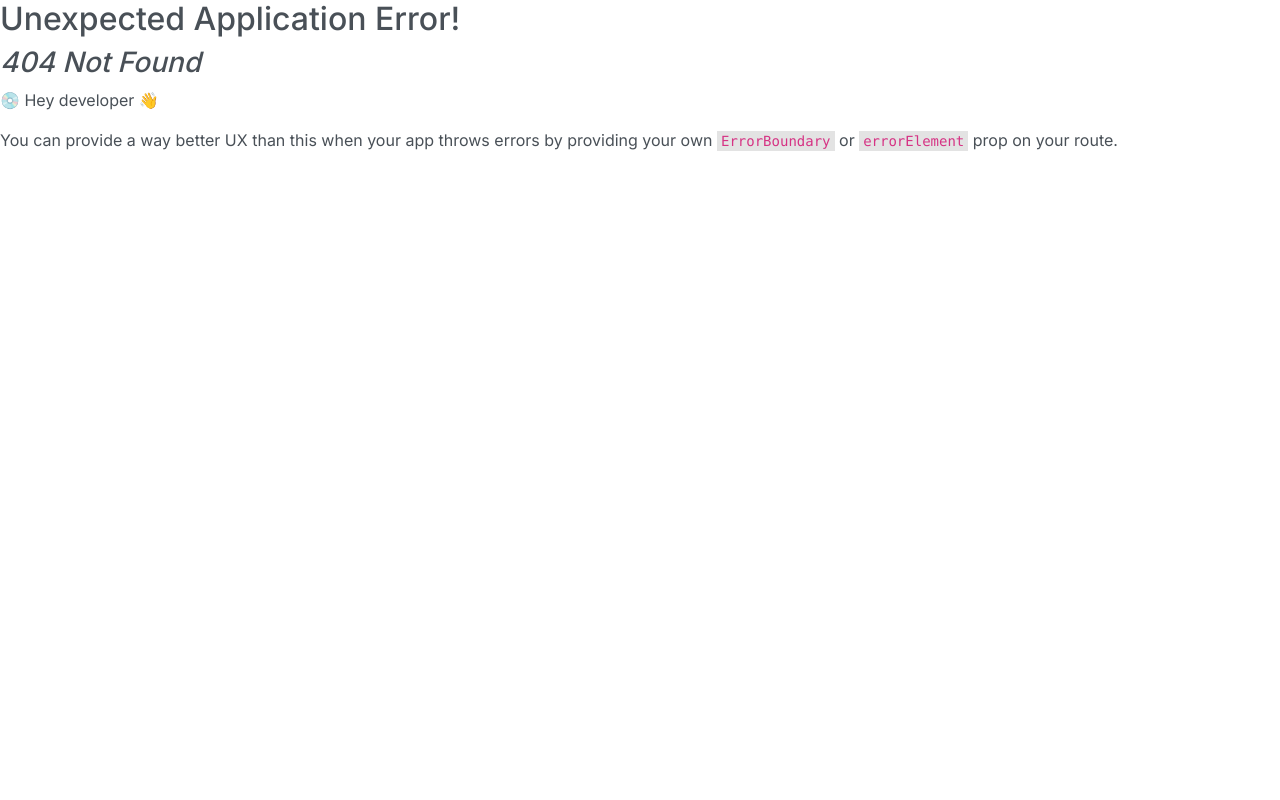
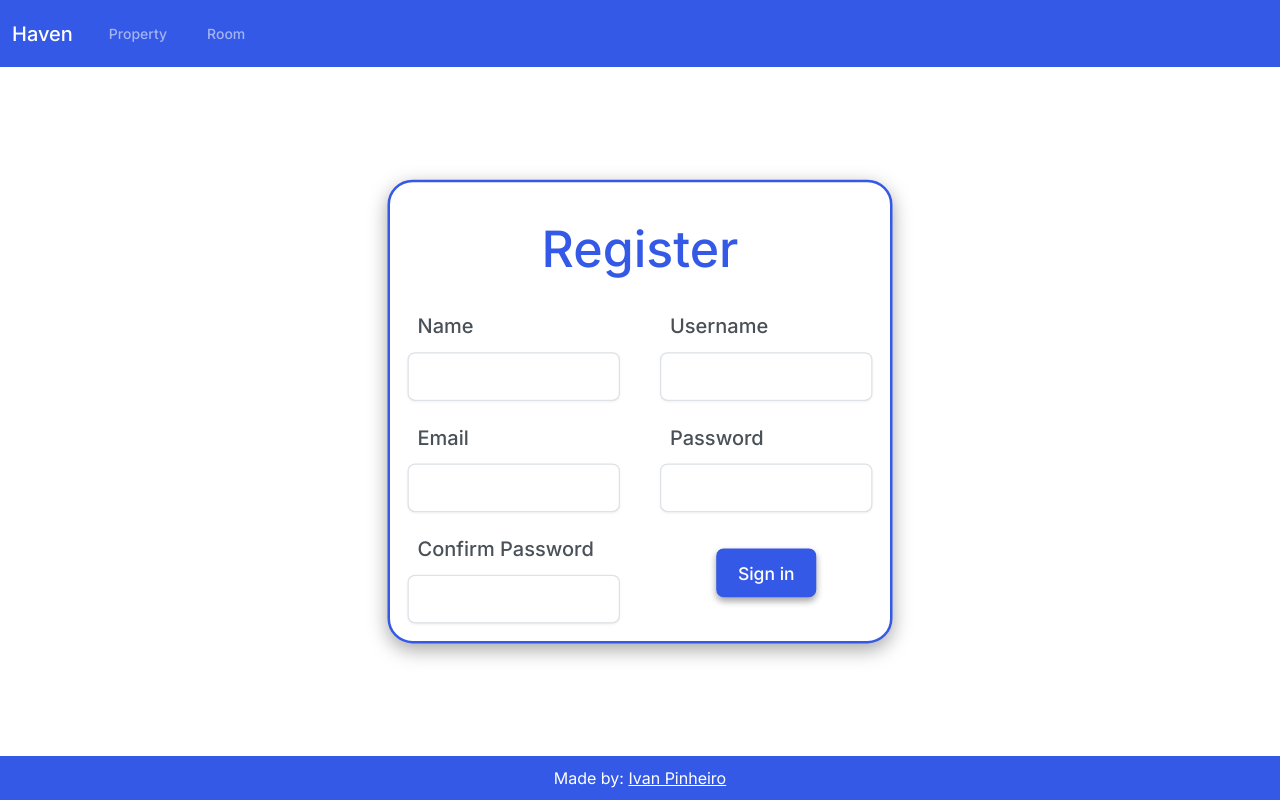
Before and after one commit to Ivanppf/havendac-frontend, a React (Create React App) app: page /register in a window 1280 px wide. Before the commit this address had no page. Built offline with nearby package versions, Linux system fonts and the light colour scheme.

Commit message:
FEATURE added signin and register screen

```diff
--- a/src/components/Card.css
+++ b/src/components/Card.css
@@ -1,4 +1,4 @@
-.div-cadastro-property {
+.div-card {
     border: 2px solid #3459e6;
     padding: 14px;
     background: white;
--- a/src/components/Card.js
+++ b/src/components/Card.js
@@ -5,7 +5,7 @@ import {Form} from "react-router-dom";
 
 export default function Card(props) {
     return (
-        <Form className="div-cadastro-property">
+        <Form className="div-card">
             <h1 className="titulo text-primary">{props.title}</h1>
             {props.children}
         </Form>
--- a/src/main/AppRoutes.js
+++ b/src/main/AppRoutes.js
@@ -8,6 +8,8 @@ import PropertyRequestService from "../service/PropertyRequestService";
 import RoomRequestService from "../service/RoomRequestService";
 import PropertyUpdate from "../screens/property/propertyUpdate";
 import RoomUpdate from "../screens/room/RoomUpdate";
+import Signin from "../screens/login/Signin";
+import Register from "../screens/login/Register";
 
 const AppRoutes = createBrowserRouter([
     {
@@ -15,12 +17,7 @@ const AppRoutes = createBrowserRouter([
         children: [
             {
                 path: "/",
-                element: <PropertyTable/>,
-                loader: async () => {
-                    // return []
-                    const propertyRequestService = new PropertyRequestService();
-                    return propertyRequestService.findAll()
-                }
+                element: <Signin/>
             },
             {
                 path: "/properties",
@@ -56,6 +53,14 @@ const AppRoutes = createBrowserRouter([
                 path: "/rooms/update",
                 element: <RoomUpdate/>
             },
+            {
+                path: "/signin",
+                element: <Signin/>
+            },
+            {
+                path: "/register",
+                element: <Register/>
+            }
         ]
     }
 ])
--- /dev/null
+++ b/src/screens/login/Register.css
@@ -0,0 +1,18 @@
+.grid-div {
+  display: grid;
+  grid-template-columns: 170px 170px;
+  column-gap: 32px;
+}
+
+.divtitulo {
+  margin-top: 16px;
+  display: flex;
+  align-items: center;
+  justify-content: center;
+}
+
+.div-button-property {
+  display: flex;
+  align-items: center;
+  justify-content: center;
+}
--- /dev/null
+++ b/src/screens/login/Register.js
@@ -0,0 +1,38 @@
+import Card from "../../components/Card";
+import "./Register.css";
+
+export default function Signup() {
+  return (
+    <Card>
+      <div className="divtitulo">
+        <h1 className="titulo text-primary">Register</h1>
+      </div>
+      <div className="grid-div">
+        <div>
+          <label className="col-form-label mt-2 ms-2">Name</label>
+          <input className="form-control" type="text" />
+        </div>
+        <div>
+          <label className="col-form-label mt-2 ms-2">Username</label>
+          <input className="form-control" type="text" />
+        </div>
+        <div>
+          <label className="col-form-label mt-2 ms-2">Email</label>
+          <input className="form-control" type="text" />
+        </div>
+        <div>
+          <label className="col-form-label mt-2 ms-2">Password</label>
+          <input className="form-control" type="password" />
+        </div>
+        <div>
+          <label className="col-form-label mt-2 ms-2">Confirm Password</label>
+          <input className="form-control" type="password" />
+        </div>
+        <div className="div-button-property mt-2">
+          <button className="btn btn-primary">Sign in</button>
+        </div>
+      </div>
+      <div />
+    </Card>
+  );
+}
--- /dev/null
+++ b/src/screens/login/Signin.css
@@ -0,0 +1,8 @@
+.btn {
+  margin: 10px;
+}
+
+.div-button-property {
+    display: flex;
+    justify-content: end;
+}
--- /dev/null
+++ b/src/screens/login/Signin.js
@@ -0,0 +1,26 @@
+import Card from "../../components/Card";
+import "./Signin.css";
+
+export default function Signin() {
+  return (
+    <Card title="Login">
+      <div>
+        <div>
+          <label className="col-form-label mt-2 ms-2" for="">
+            Email
+          </label>
+          <input className="form-control" type="text" />
+        </div>
+        <div>
+          <label className="col-form-label mt-2 ms-2" for="">
+            Password
+          </label>
+          <input className="form-control" type="password" />
+        </div>
+        <div className="div-button-property mt-2">
+            <button className="btn btn-primary">Sign in</button>
+        </div>
+      </div>
+    </Card>
+  );
+}
```
